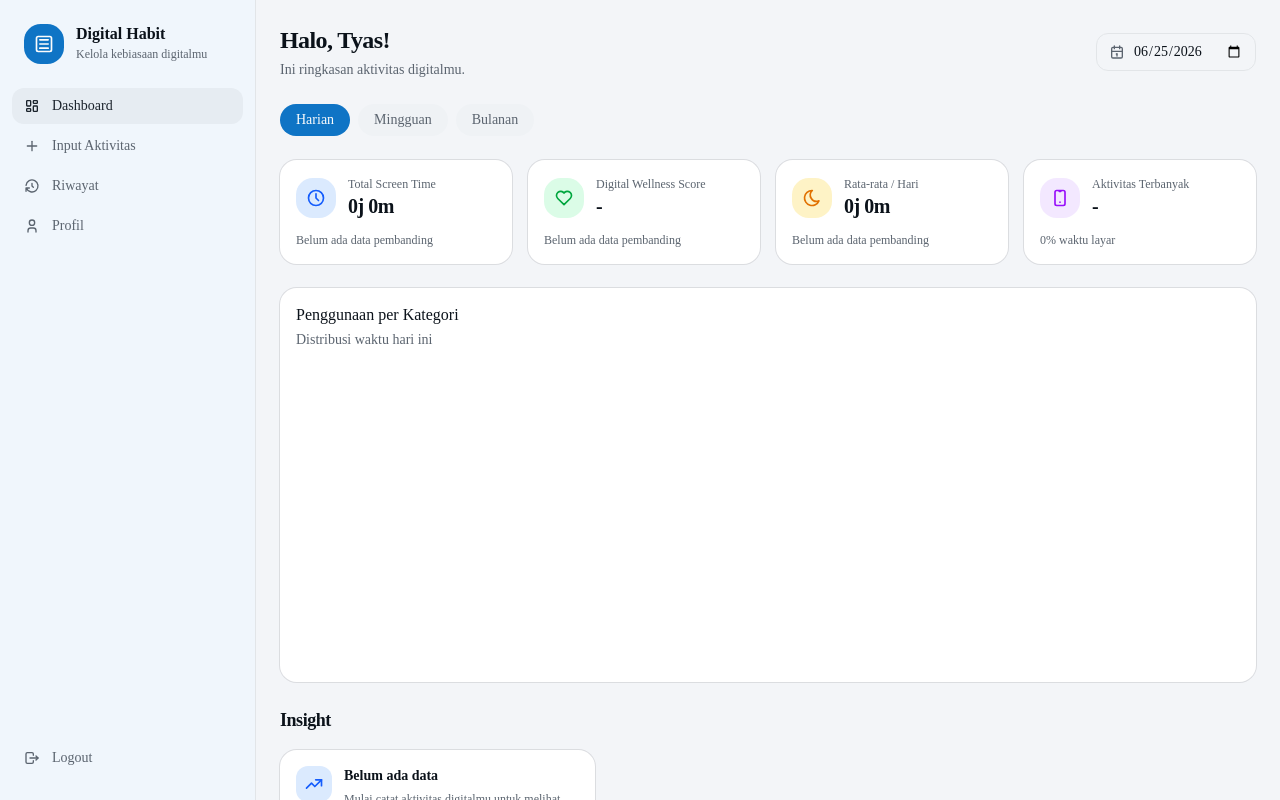
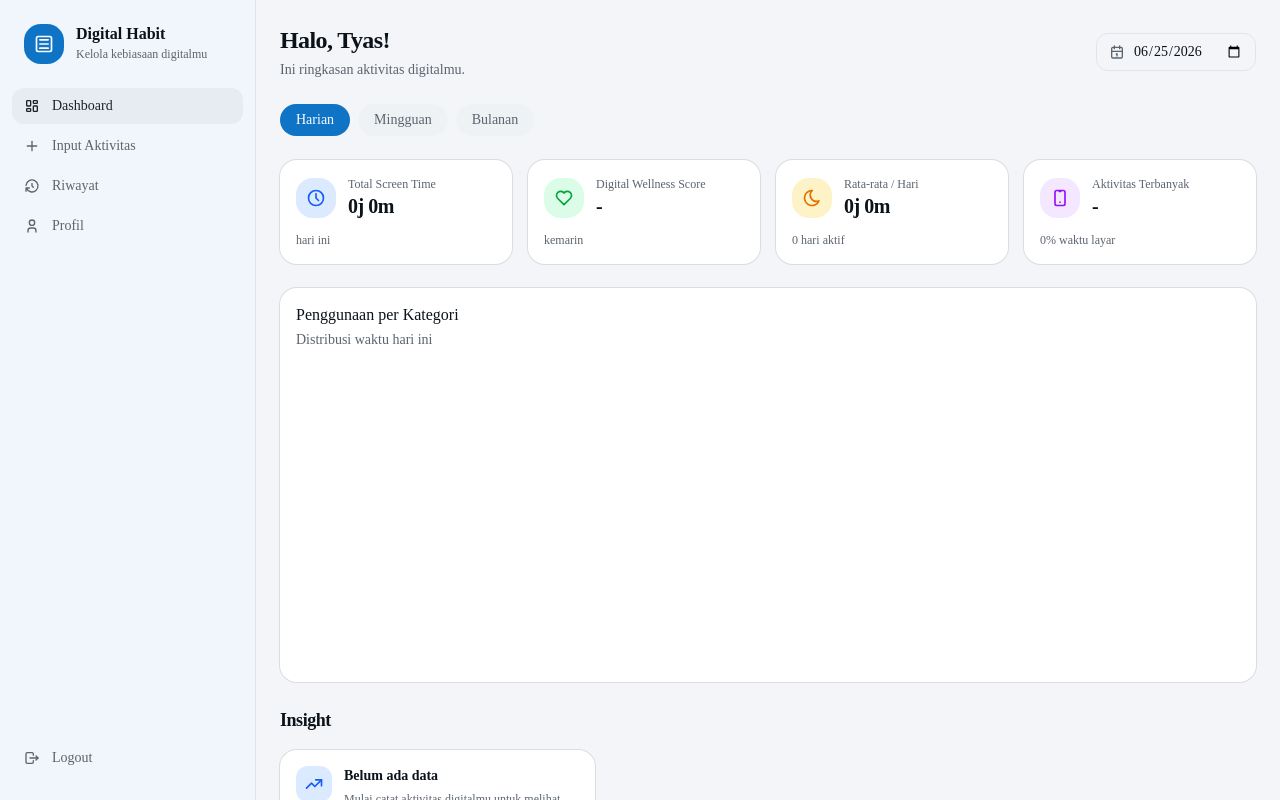
Before and after one commit to yascy1/digital-habit, a Next.js app: page /digital-habit/dashboard in a window 1280 px wide. Built offline with nearby package versions, Linux system fonts and the light colour scheme.

Commit message:
Revert "fix: dashboard 4 card statistik - perbandingan periode, wellness score = BelajarKerja/total, helper reuse"
This reverts commit 020dbbe2b0f57716393a87d0a6905688fddd59a3.

```diff
--- a/app/dashboard/page.tsx
+++ b/app/dashboard/page.tsx
@@ -97,54 +97,18 @@ function toMinutes(a: Activity): number {
   return a.durationHours * 60 + a.durationMinutes
 }
 
-function makeDateStr(d: Date): string {
-  const y = d.getFullYear()
-  const m = String(d.getMonth() + 1).padStart(2, "0")
-  const day = String(d.getDate()).padStart(2, "0")
-  return `${y}-${m}-${day}`
-}
-
 function getDateRange(days: number): string[] {
   const result: string[] = []
   const now = new Date()
   for (let i = days - 1; i >= 0; i--) {
     const d = new Date(now)
     d.setDate(d.getDate() - i)
-    result.push(makeDateStr(d))
+    const y = d.getFullYear()
+    const m = String(d.getMonth() + 1).padStart(2, "0")
+    const day = String(d.getDate()).padStart(2, "0")
+    result.push(`${y}-${m}-${day}`)
   }
   return result
-}
-
-function getDateRangeOffset(days: number, offsetDays: number): string[] {
-  const result: string[] = []
-  const now = new Date()
-  for (let i = days - 1; i >= 0; i--) {
-    const d = new Date(now)
-    d.setDate(d.getDate() - i - offsetDays)
-    result.push(makeDateStr(d))
-  }
-  return result
-}
-
-function filterActivities(activities: Activity[], dates: string[]): Activity[] {
-  const set = new Set(dates)
-  return activities.filter((a) => set.has(a.date))
-}
-
-function sumMinutes(activities: Activity[]): number {
-  return activities.reduce((s, a) => s + toMinutes(a), 0)
-}
-
-function formatMinutes(min: number): string {
-  if (min === 0) return "0j 0m"
-  const h = Math.floor(min / 60)
-  const m = min % 60
-  return `${h}j ${m}m`
-}
-
-function percentChange(current: number, previous: number): number | null {
-  if (previous === 0) return null
-  return Math.round(((current - previous) / previous) * 100)
 }
 
 function getScreenTimeTrend(activities: Activity[], days: number) {
@@ -186,88 +150,55 @@ function computeDonutData(activities: Activity[]) {
     }))
 }
 
-function computeStats(allActivities: Activity[], period: string, datePicker: string) {
-  const periodDays = period === "Harian" ? 1 : period === "Mingguan" ? 7 : 30
-  const periodLabel = period === "Harian" ? "kemarin" : period === "Mingguan" ? "minggu lalu" : "bulan lalu"
+function computeStats(activities: Activity[], period: string) {
+  const totalMin = activities.reduce((s, a) => s + toMinutes(a), 0)
+  const hours = Math.floor(totalMin / 60)
+  const mins = totalMin % 60
+  const totalScreenTime = totalMin > 0 ? `${hours}j ${mins}m` : "0j 0m"
 
-  const currentDates = period === "Harian"
-    ? [datePicker]
-    : getDateRange(periodDays)
-  const previousDates = period === "Harian"
-    ? [makeDateStr(new Date(new Date(datePicker + "T00:00:00").getTime() - 86400000))]
-    : getDateRangeOffset(periodDays, periodDays)
+  const catCount: Record<string, number> = {}
+  for (const a of activities) {
+    const label = categoryLabels[a.category] ?? "Lainnya"
+    catCount[label] = (catCount[label] ?? 0) + toMinutes(a)
+  }
+  const topCat = Object.entries(catCount).sort((a, b) => b[1] - a[1])[0]
+  const topCatLabel = topCat ? topCat[0] : "-"
+  const topCatPercent = totalMin > 0 ? Math.round((topCat[1] / totalMin) * 100) : 0
 
-  const current = filterActivities(allActivities, currentDates)
-  const previous = filterActivities(allActivities, previousDates)
+  const uniqueDays = new Set(activities.map((a) => a.date)).size
+  const avgMin = uniqueDays > 0 ? Math.round(totalMin / uniqueDays) : 0
+  const avgH = Math.floor(avgMin / 60)
+  const avgM = avgMin % 60
+  const avgScreenTime = uniqueDays > 0 ? `${avgH}j ${avgM}m` : "0j 0m"
 
-  const currentTotal = sumMinutes(current)
-  const previousTotal = sumMinutes(previous)
-
-  const currentCatMinutes: Record<string, number> = {}
-  for (const a of current) {
-    const label = categoryLabels[a.category] ?? "Lainnya"
-    currentCatMinutes[label] = (currentCatMinutes[label] ?? 0) + toMinutes(a)
-  }
-  const previousCatMinutes: Record<string, number> = {}
-  for (const a of previous) {
-    const label = categoryLabels[a.category] ?? "Lainnya"
-    previousCatMinutes[label] = (previousCatMinutes[label] ?? 0) + toMinutes(a)
-  }
-
-  const sorted = Object.entries(currentCatMinutes).sort((a, b) => b[1] - a[1])
-  const topCat = sorted[0]
-  const topCatLabel = topCat ? topCat[0] : "-"
-  const topCatPercent = currentTotal > 0 && topCat ? Math.round((topCat[1] / currentTotal) * 100) : 0
-
-  const currentBelajar = currentCatMinutes["Belajar/Kerja"] ?? 0
-  const previousBelajar = previousCatMinutes["Belajar/Kerja"] ?? 0
-  const currentWellness = currentTotal > 0 ? Math.round((currentBelajar / currentTotal) * 100) : 0
-  const previousWellness = previousTotal > 0 ? Math.round((previousBelajar / previousTotal) * 100) : 0
-
-  const currentAvg = periodDays > 0 ? Math.round(currentTotal / periodDays) : 0
-  const previousAvg = periodDays > 0 ? Math.round(previousTotal / periodDays) : 0
-
-  const pctScreenTime = percentChange(currentTotal, previousTotal)
-  const pctAvg = percentChange(currentAvg, previousAvg)
-
-  let wellnessTrend: string
-  if (previousTotal === 0) {
-    wellnessTrend = "Belum ada data pembanding"
-  } else if (currentWellness > previousWellness) {
-    wellnessTrend = `Membaik dari ${periodLabel}`
-  } else if (currentWellness < previousWellness) {
-    wellnessTrend = `Menurun dari ${periodLabel}`
-  } else {
-    wellnessTrend = `Stabil dari ${periodLabel}`
-  }
+  const avgDailyMin = uniqueDays > 0 ? totalMin / uniqueDays : 0
+  const wellnessScore = totalMin === 0
+    ? 0
+    : Math.max(10, Math.min(100, Math.round(100 - (avgDailyMin / 6) * 10)))
 
   return {
     stats: [
       {
         icon: IconClock,
         label: "Total Screen Time",
-        value: currentTotal > 0 ? formatMinutes(currentTotal) : "0j 0m",
-        trend: previousTotal === 0
-          ? "Belum ada data pembanding"
-          : `${pctScreenTime !== null && pctScreenTime >= 0 ? "?" : "?"} ${Math.abs(pctScreenTime ?? 0)}% dari ${periodLabel}`,
+        value: totalScreenTime,
+        trend: period === "Harian" ? "hari ini" : `${uniqueDays} hari`,
         iconBg: "bg-blue-100",
         iconColor: "text-blue-600",
       },
       {
         icon: IconHeart,
         label: "Digital Wellness Score",
-        value: currentTotal === 0 ? "-" : `${currentWellness}/100`,
-        trend: wellnessTrend,
+        value: totalMin === 0 ? "-" : `${wellnessScore}/100`,
+        trend: period === "Harian" ? "kemarin" : period === "Mingguan" ? "minggu lalu" : "bulan lalu",
         iconBg: "bg-green-100",
         iconColor: "text-green-600",
       },
       {
         icon: IconMoon,
         label: "Rata-rata / Hari",
-        value: currentTotal > 0 ? formatMinutes(currentAvg) : "0j 0m",
-        trend: previousTotal === 0
-          ? "Belum ada data pembanding"
-          : `${pctAvg !== null && pctAvg >= 0 ? "?" : "?"} ${Math.abs(pctAvg ?? 0)}% dari ${periodLabel}`,
+        value: avgScreenTime,
+        trend: `${uniqueDays} hari aktif`,
         iconBg: "bg-amber-100",
         iconColor: "text-amber-600",
       },
@@ -280,7 +211,7 @@ function computeStats(allActivities: Activity[], period: string, datePicker: str
         iconColor: "text-purple-600",
       },
     ],
-    donutData: computeDonutData(current),
+    donutData: computeDonutData(activities),
     donutLabel:
       period === "Harian"
         ? "Distribusi waktu hari ini"
@@ -368,18 +299,7 @@ export default function DashboardPage() {
     new Date().toISOString().split("T")[0]
   )
 
-  const lineData = useMemo(() => {
-    if (activeFilter === "Harian") return []
-    const days = activeFilter === "Mingguan" ? 7 : 30
-    return getScreenTimeTrend(activities, days)
-  }, [activities, activeFilter])
-
-  const { stats, donutData, donutLabel } = useMemo(
-    () => computeStats(activities, activeFilter, datePicker),
-    [activities, activeFilter, datePicker]
-  )
-
-  const filteredForInsights = useMemo(() => {
+  const filteredActivities = useMemo(() => {
     if (activeFilter === "Harian") {
       return activities.filter((a) => a.date === datePicker)
     }
@@ -388,9 +308,20 @@ export default function DashboardPage() {
     return activities.filter((a) => range.includes(a.date))
   }, [activities, activeFilter, datePicker])
 
+  const lineData = useMemo(() => {
+    if (activeFilter === "Harian") return []
+    const days = activeFilter === "Mingguan" ? 7 : 30
+    return getScreenTimeTrend(activities, days)
+  }, [activities, activeFilter])
+
+  const { stats, donutData, donutLabel } = useMemo(
+    () => computeStats(filteredActivities, activeFilter),
+    [filteredActivities, activeFilter]
+  )
+
   const insights = useMemo(
-    () => computeInsights(filteredForInsights, activeFilter),
-    [filteredForInsights, activeFilter]
+    () => computeInsights(filteredActivities, activeFilter),
+    [filteredActivities, activeFilter]
   )
 
   const showLineChart = activeFilter !== "Harian"
```
